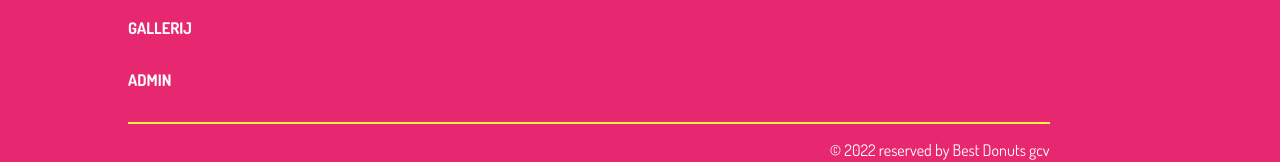
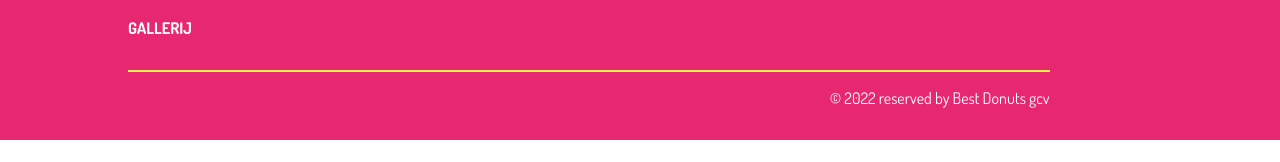
Before and after one commit to SenneChristiaens/Donuttello_Frontend, a Vue app: page /gallery in a window 1280 px wide. Shown: the part 578-740 px from the top of the page. Built offline with nearby package versions, Linux system fonts and the light colour scheme; no server answers.

Commit message:
feat: show GalleryAdmin on footer when logged in

```diff
--- a/src/components/Footerello.vue
+++ b/src/components/Footerello.vue
@@ -1,4 +1,10 @@
-<script setup></script>
+<script setup>
+import { computed } from "vue";
+
+const isAdmin = computed(() => {
+  return localStorage.getItem("token") !== null;
+});
+</script>
 
 <template>
   <footer class="footer">
@@ -6,7 +12,7 @@
     <router-link to="/"><a class="nav__item">Home</a></router-link>
     <router-link to="/configurator"><a class="nav__item">Configurator</a></router-link>
     <router-link to="/gallery"><a class="nav__item">Gallerij</a></router-link>
-    <router-link to="/admin"><a class="nav__item">Admin</a></router-link>
+    <router-link to="/admin" v-if="isAdmin"><a class="nav__item">Admin</a></router-link>
     <p class="footer__p">© 2022 reserved by Best Donuts gcv</p>
   </footer>
 </template>
```
